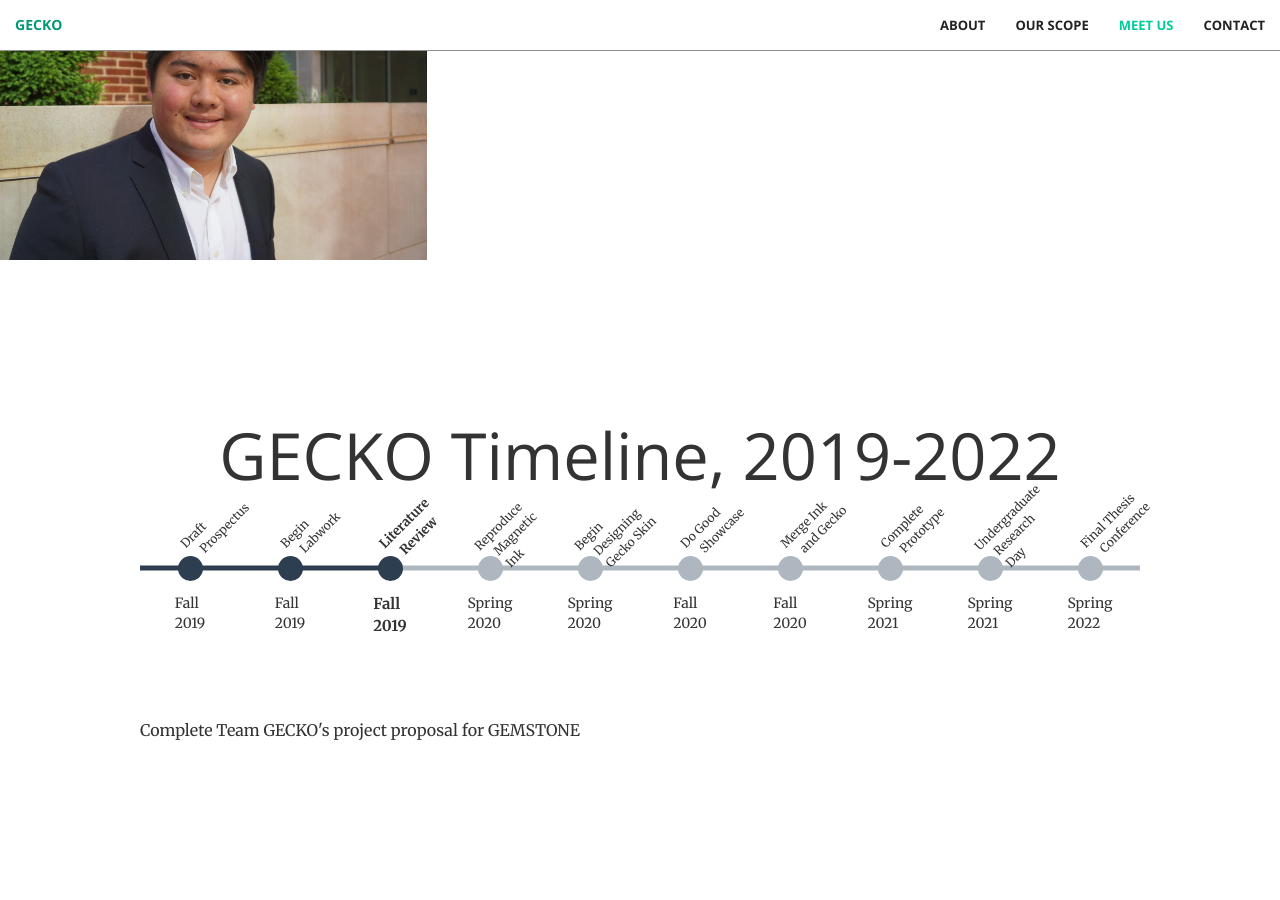
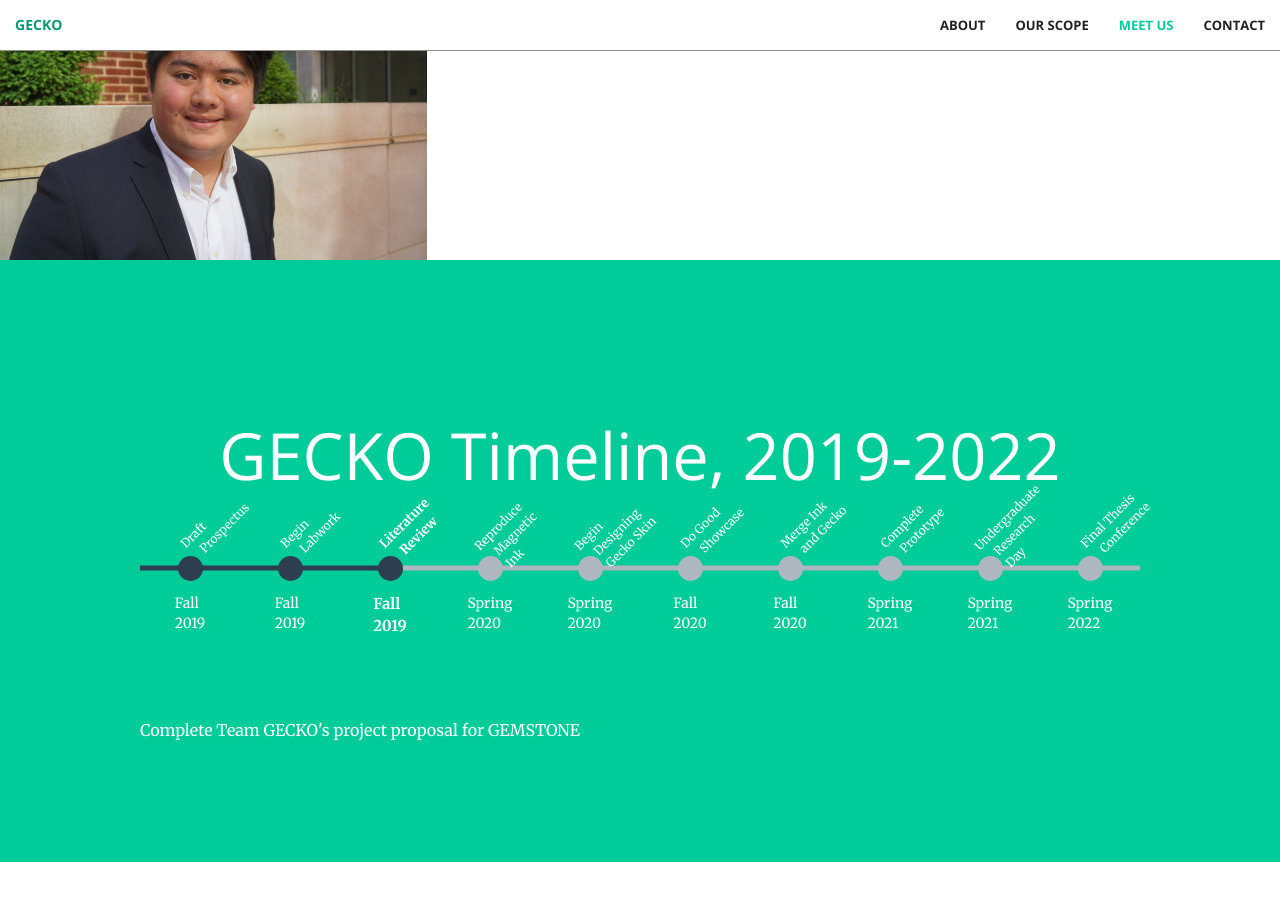
Before and after one commit to teamgecko2022/teamgecko2022, a Jekyll site: the page built from index.html, in a window 1280 px wide and 900 px high, scrolled down 3486 px. Built offline with Jekyll 4.4.1, drawn with Linux system fonts in a browser that asks for light colours.

Commit message:
Try new color

```diff
--- a/_includes/timeline.html
+++ b/_includes/timeline.html
@@ -1,4 +1,4 @@
-<section class="timeline">
+<section class="timeline bg-primary">
   <h1>GECKO Timeline, <span>2019-2022</span></h1>
   <div class="flex-parent">
     <div class="input-flex-container">
```
